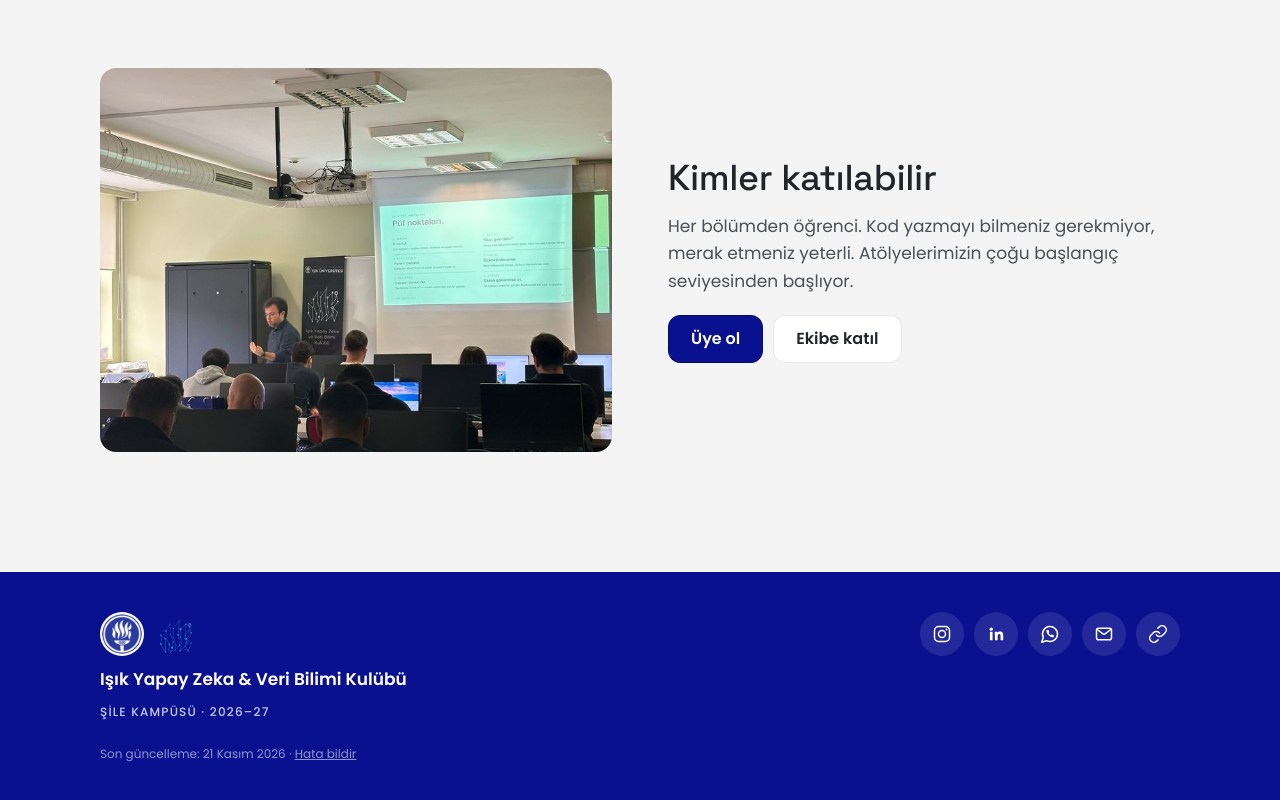
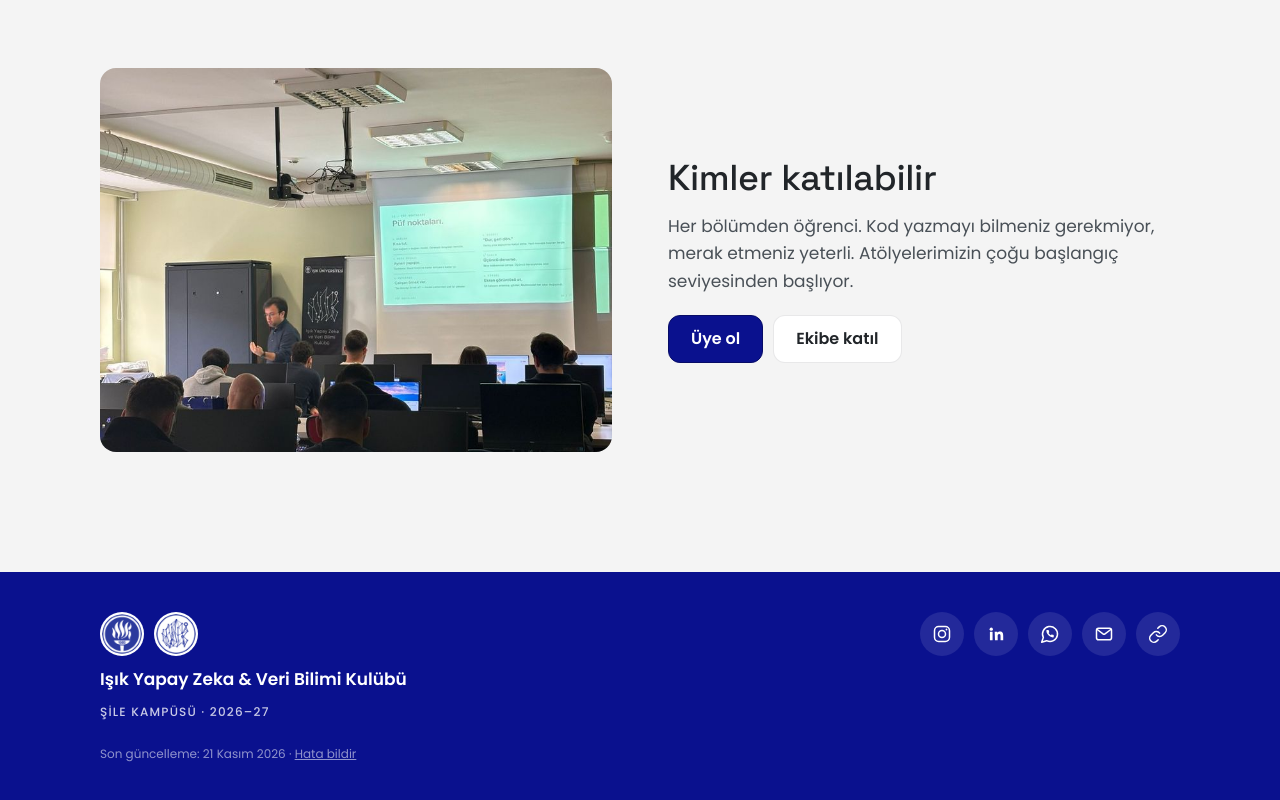
Before and after one commit to isikyapayzeka/isikyapayzeka.com, an Astro site: page / in a window 1280 px wide. Shown: the part 2539-3339 px from the top of the page. Built offline with nearby package versions, Linux system fonts and the light colour scheme; Astro itself is replaced by a stand-in of ours.

Commit message:
Alt bilgide kulüp logosu beyaz rozet olarak
Lacivert zeminde soluk kalan çizgi logo yerine Işık logosuyla aynı biçimdeki mavi rozet kullanılır.

```diff
--- a/src/layouts/Base.astro
+++ b/src/layouts/Base.astro
@@ -76,7 +76,7 @@ const menu = (Object.keys(YOLLAR) as Sayfa[]).map((s) => ({ s, href: yol(s, dil)
       <div class="dip-marka">
         <div class="rozetler">
           <img src="/img/isik-logo.png" alt={dil === "en" ? "Işık University logo" : "Işık Üniversitesi logosu"} width="44" height="44" />
-          <img src="/img/kulup-logo.png" alt="" width="44" height="44" />
+          <img src="/img/kulup-logo-mavi.png" alt="" width="44" height="44" />
         </div>
         <p class="dip-ad">{M.kulup}</p>
         <p class="etiket">{(dil === "en" ? "Şile Campus" : "Şile Kampüsü").toLocaleUpperCase(dil)} · {A.donem}</p>
@@ -277,7 +277,7 @@ const menu = (Object.keys(YOLLAR) as Sayfa[]).map((s) => ({ s, href: yol(s, dil)
   .dip-marka { display: grid; gap: 10px; }
   .rozetler { display: flex; gap: 10px; }
   .rozetler img { width: 44px; height: 44px; border-radius: 50%; }
-  .rozetler img:first-child { background: var(--yazi); padding: 2px; }
+  .rozetler img { background: var(--yazi); padding: 2px; }
   .dip-ad { font-weight: 600; font-size: 17px; }
   .dip-linkler { list-style: none; margin: 0; padding: 0; display: flex; flex-wrap: wrap; gap: 10px; }
   .dip-linkler a { width: 44px; height: 44px; display: grid; place-items: center; border-radius: 50%; color: var(--yazi); background: rgba(255, 255, 255, 0.1); transition: background-color 150ms ease-out; }
```
